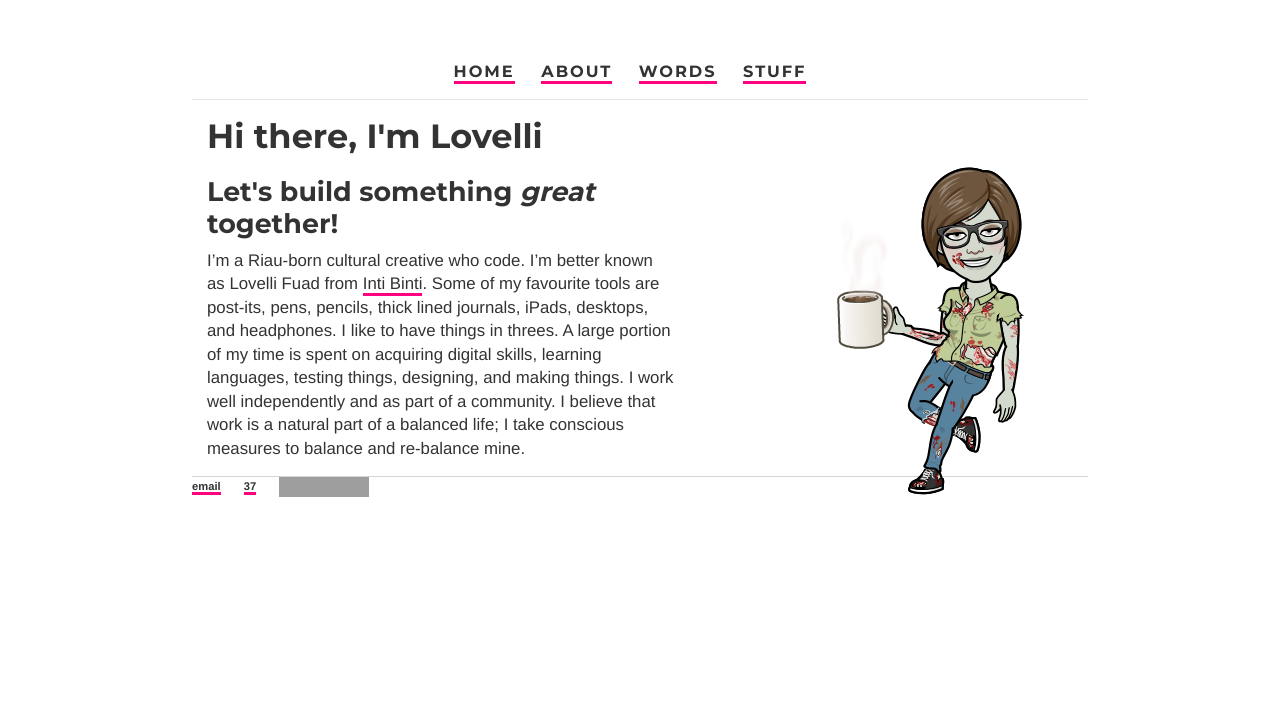
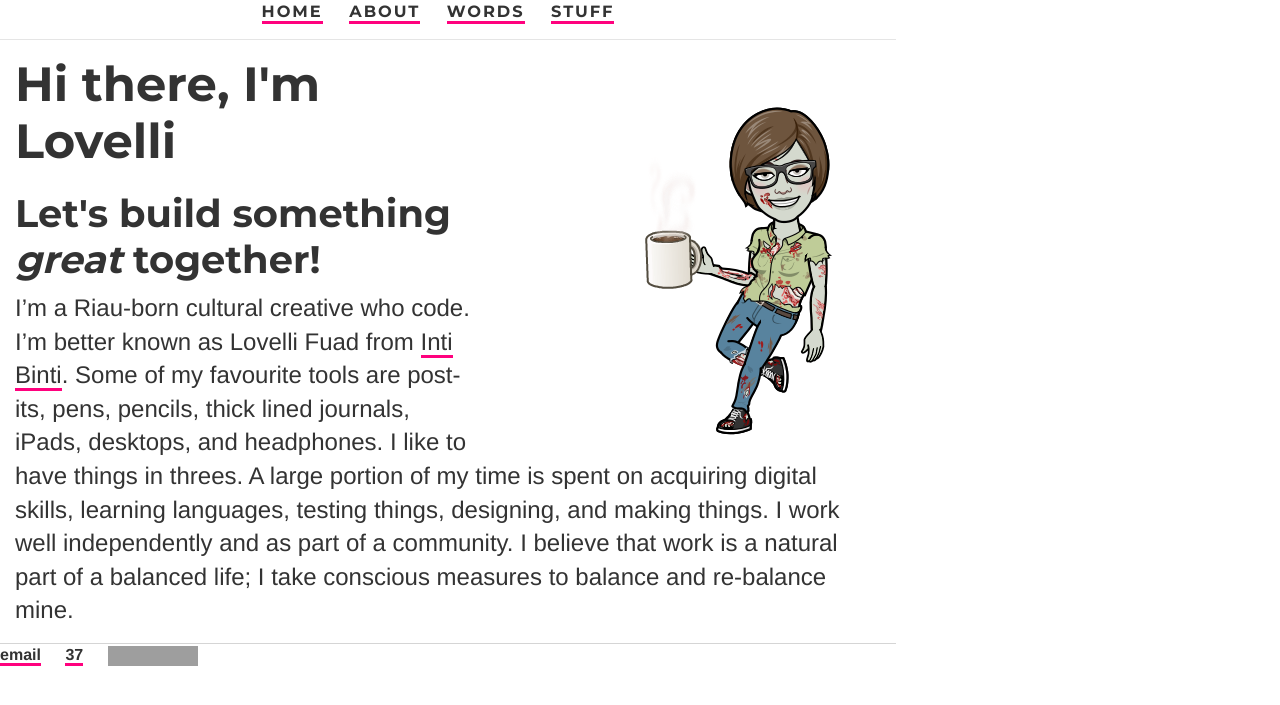
Before and after one commit to ariesti/ariesti.github.io, a Jekyll site: the page built from index.html, in a window 1280 px wide. Shown: the top 705 px of the page. Built offline with Jekyll 4.4.1, drawn with Linux system fonts in a browser that asks for light colours; grey boxes are pictures that could not be loaded.

Commit message:
Update main.css

```diff
--- a/css/main.css
+++ b/css/main.css
@@ -79,8 +79,7 @@ header {
 body {
 	font-family: Helvetica Neue, sans-serif;
 	color: #333333;
-	font-size: 70%;
-	margin: 60px auto;
+	font-size: 1em;
 	width: 70%;
 	overflow: auto;
 }
```
